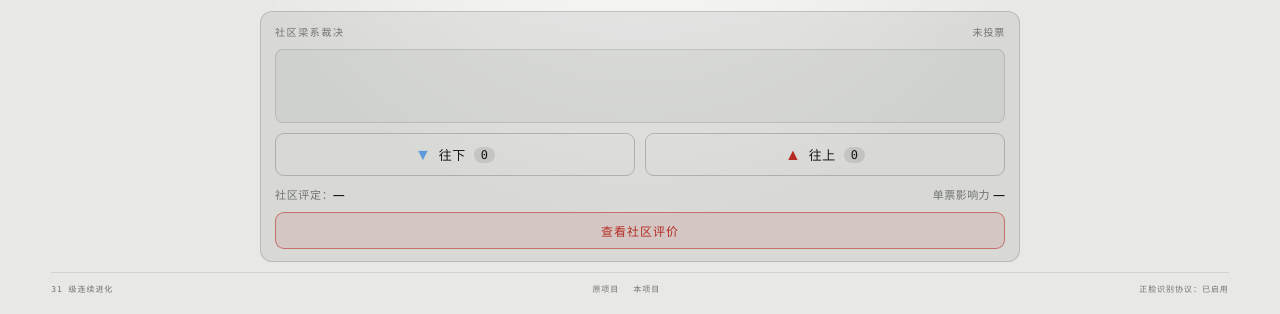
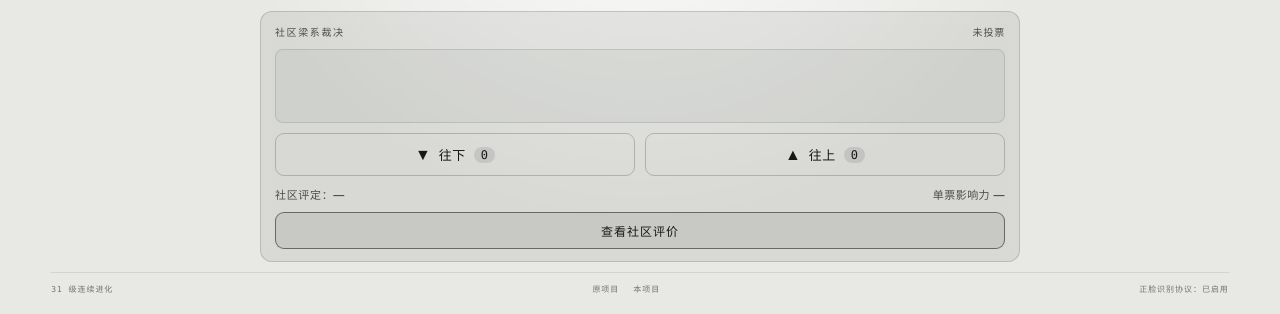
Before and after one commit to Abyss-Seeker/liang-intensity-calibrator, a website built with Vite: page index.html in a window 1280 px wide. Shown: the part 642-956 px from the top of the page. Built offline with nearby package versions, Linux system fonts and the light colour scheme.

Commit message:
fix: 投票面板文字统一为背景对比色，消除灰色文字不可见
- 投票面板标题/状态/标签/箭头/走势图线/按钮全部改用 var(--ink) 或 currentColor
- 用 opacity 区分主次层级，替代原灰色(--muted)和暗红(--accent)
- 深色背景(梁圣及以后)下文字始终为背景对比色，清晰可见

```diff
--- a/src/styles.css
+++ b/src/styles.css
@@ -642,24 +642,28 @@ h1 {
 }
 
 .vote-title {
-  color: var(--muted);
+  color: var(--ink);
+  opacity: 0.72;
   font-family: "SFMono-Regular", Consolas, monospace;
   font-size: 10px;
   letter-spacing: 0.16em;
 }
 
 .vote-state {
-  color: var(--muted);
+  color: var(--ink);
+  opacity: 0.72;
   font-size: 10px;
   letter-spacing: 0.08em;
 }
 
 .vote-state[data-state="voted"] {
-  color: var(--accent);
+  color: var(--ink);
+  opacity: 1;
 }
 
 .vote-state[data-state="error"] {
-  color: var(--accent);
+  color: var(--ink);
+  opacity: 1;
 }
 
 .vote-chart {
@@ -690,14 +694,14 @@ h1 {
 
 .chart-line {
   fill: none;
-  stroke: var(--accent);
+  stroke: var(--ink);
   stroke-width: 2;
   stroke-linejoin: round;
   stroke-linecap: round;
 }
 
 .chart-dot {
-  fill: var(--accent);
+  fill: var(--ink);
   stroke: var(--thumb-bg, #e8e9e5);
   stroke-width: 1.5;
 }
@@ -723,7 +727,7 @@ h1 {
 }
 
 .vote-btn:hover:not(:disabled) {
-  border-color: var(--accent);
+  border-color: currentColor;
   transform: translateY(-1px);
 }
 
@@ -737,11 +741,11 @@ h1 {
 }
 
 .vote-btn--up .vote-arrow {
-  color: var(--accent);
+  color: var(--ink);
 }
 
 .vote-btn--down .vote-arrow {
-  color: #5b9bdc;
+  color: var(--ink);
 }
 
 .vote-label {
@@ -771,7 +775,8 @@ h1 {
 
 .vote-community {
   margin: 0;
-  color: var(--muted);
+  color: var(--ink);
+  opacity: 0.72;
   font-size: 11px;
   letter-spacing: 0.06em;
 }
@@ -783,7 +788,8 @@ h1 {
 
 .vote-impact {
   margin: 0;
-  color: var(--muted);
+  color: var(--ink);
+  opacity: 0.72;
   font-size: 11px;
   letter-spacing: 0.04em;
   white-space: nowrap;
@@ -800,10 +806,10 @@ h1 {
   width: 100%;
   margin-top: 10px;
   padding: 9px 12px;
-  border: 1px solid color-mix(in srgb, var(--accent) 55%, transparent);
+  border: 1px solid color-mix(in srgb, currentColor 55%, transparent);
   border-radius: 9px;
-  color: var(--accent);
-  background: color-mix(in srgb, var(--accent) 10%, transparent);
+  color: var(--ink);
+  background: color-mix(in srgb, currentColor 8%, transparent);
   cursor: pointer;
   font-size: 12px;
   letter-spacing: 0.08em;
@@ -812,7 +818,7 @@ h1 {
 
 .vote-show-community:hover {
   transform: translateY(-1px);
-  background: color-mix(in srgb, var(--accent) 16%, transparent);
+  background: color-mix(in srgb, currentColor 14%, transparent);
 }
 
 .vote-show-community:active {
```
